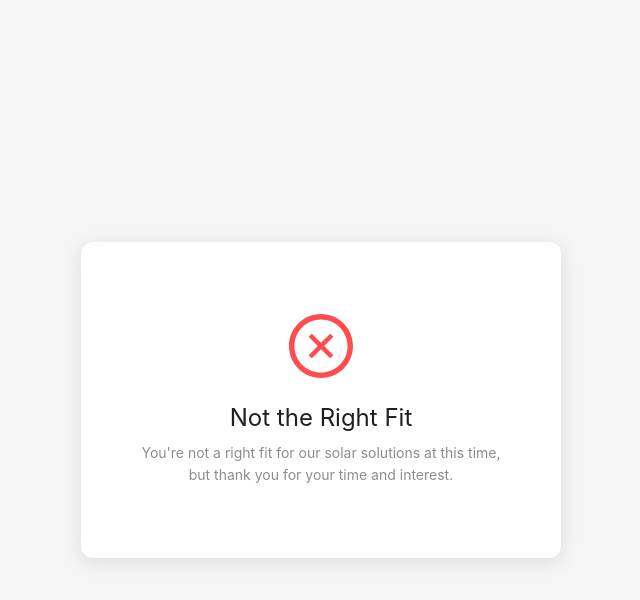
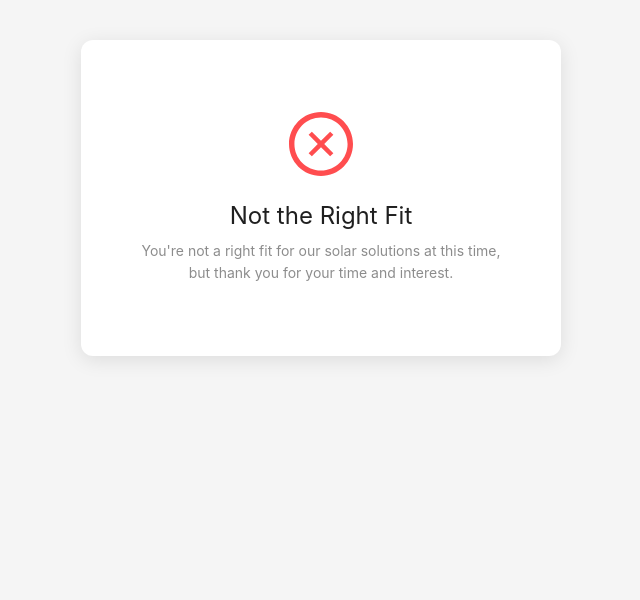
Before and after one commit to Zeriousdigital/solar-form-builder, a React (Vite) app in the folder frontend/: page /form/1/thank-you in a window 1280 px wide. Shown: the top 600 px of the page, without its empty margins (319-959 px from the left). Built offline with nearby package versions, Linux system fonts and the light colour scheme; no server answers.

Commit message:
revert: restore original form positioning

```diff
--- a/frontend/src/index.css
+++ b/frontend/src/index.css
@@ -21,18 +21,13 @@ body {
 }
 
 @media (min-width: 768px) {
-  body {
-    display: flex;
-    align-items: center;
-    justify-content: center;
-    min-height: 100vh;
-  }
   .form-container {
     padding: 24px;
     min-height: auto;
     border-radius: 12px;
     box-shadow: 0 4px 20px rgba(0,0,0,0.1);
-    margin: 0;
+    margin-top: 40px;
+    margin-bottom: 40px;
   }
 }
 
```
